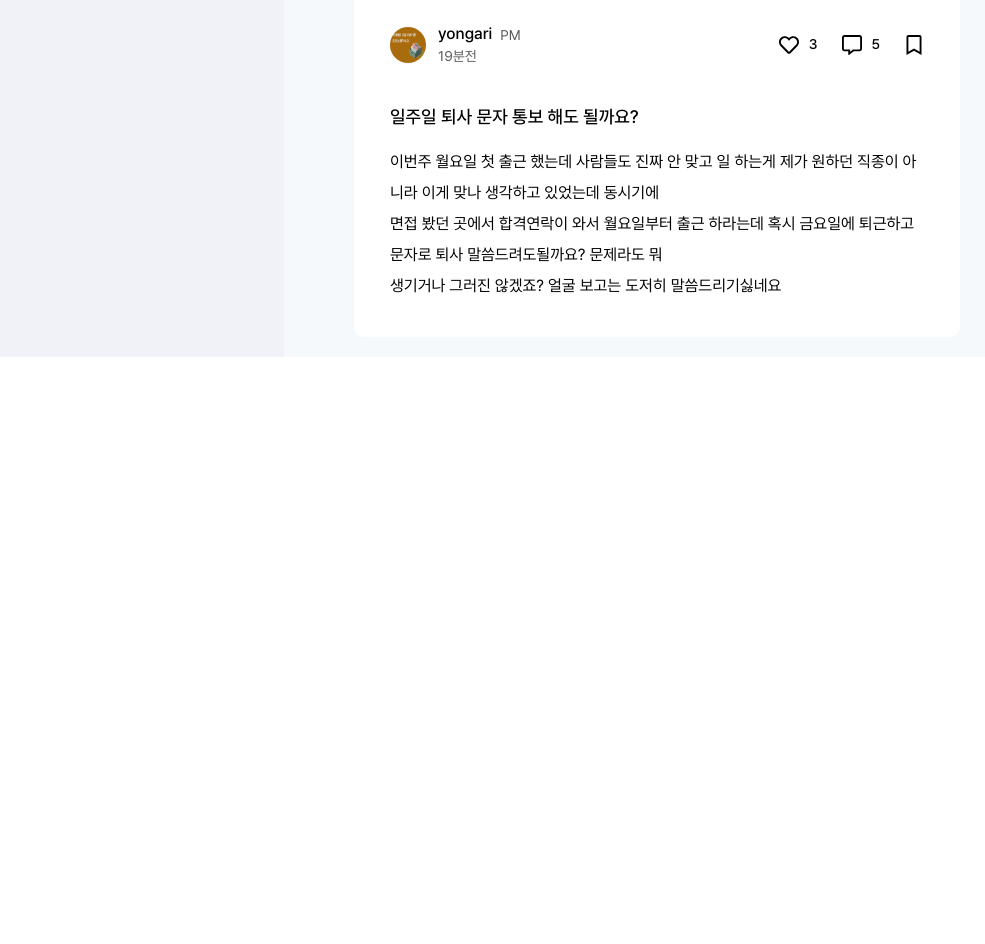
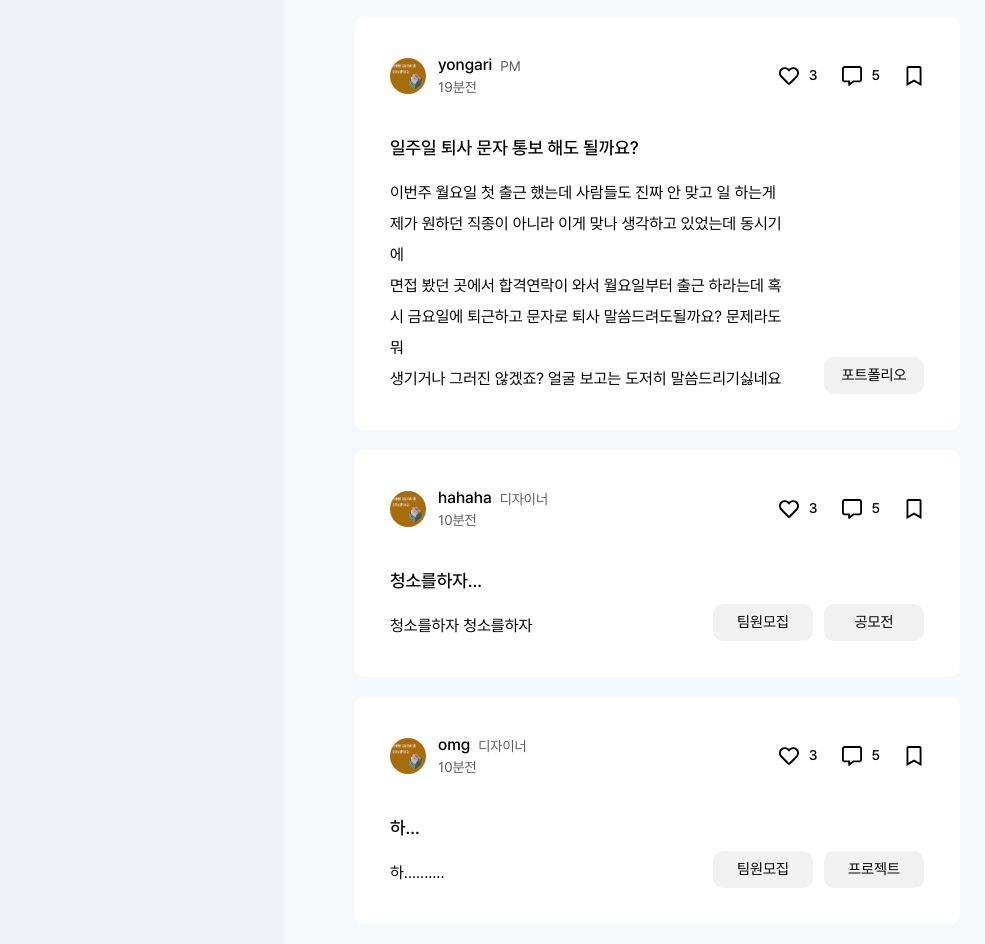
Before and after one commit to IT-Cotato/9th-Growing-Pain-FE, a React (Vite) app: page /1/Community/Total in a window 1280 px wide. Shown: the part 1140-2084 px from the top of the page, without its empty margins (0-985 px from the left). Before the commit the page ends 1497 px from the top, so only its background shows below. Built offline with nearby package versions, Linux system fonts and the light colour scheme.

Commit message:
feat: Community-tag

```diff
--- /dev/null
+++ b/src/components/CategoryTag.jsx
@@ -0,0 +1,26 @@
+const categoryTag = ({ category }) => {
+	const categoryNames = {
+		free: '자유',
+		study: '스터디',
+		contest: '공모전',
+		project: '프로젝트',
+		portfolio: '포트폴리오',
+	};
+
+	const categoryName = categoryNames[category];
+
+	return (
+		<div className="flex gap-[11px]">
+			{(category === 'project' || category === 'study' || category === 'contest') && (
+				<div className="w-[100px] h-[37px] rounded-[10px] bg-gray-line text-center py-[7px] text-[15px] font-normal">
+					팀원모집
+				</div>
+			)}
+			<div className="w-[100px] h-[37px] rounded-[10px] bg-gray-line text-center py-[7px] text-[15px] font-normal">
+				{categoryName}
+			</div>
+		</div>
+	);
+};
+
+export default categoryTag;
--- a/src/components/PostForm.jsx
+++ b/src/components/PostForm.jsx
@@ -12,7 +12,9 @@ const PostForm = ({ category }) => {
 
 	const categoryOptions = {
 		free: '자유',
-		member: '팀원모집',
+		study: '팀원모집',
+		contest: '팀원모집',
+		project: '팀원모집',
 		portfolio: '포트폴리오',
 	};
 
--- a/src/components/PostItem.jsx
+++ b/src/components/PostItem.jsx
@@ -1,6 +1,7 @@
 import { FaRegCommentAlt, FaRegHeart, FaHeart, FaBookmark, FaRegBookmark } from 'react-icons/fa';
 import { useState } from 'react';
 import CommentModal from '../components/CommentModal';
+import CategoryTag from './CategoryTag';
 
 const PostItem = ({
 	id,
@@ -12,6 +13,7 @@ const PostItem = ({
 	userProfile,
 	heart,
 	comment,
+	category,
 	bookmark,
 }) => {
 	const [isModalOpen, setIsModalOpen] = useState(false);
@@ -58,10 +60,15 @@ const PostItem = ({
 						</span>
 					</div>
 				</div>
-				{/* 글 본문 */}
-				<div className="flex flex-col gap-4 mt-[36px] rounded-[10px] place-items-start">
-					<h1 className="text-[18px] font-medium">{postTitle}</h1>
-					<h1 className="flex text-[16px] leading-[31px] whitespace-pre-line text-left">{content}</h1>
+				{/* 글 본문, 카테고리 태그*/}
+				<div className="flex justify-between gap-[36px]">
+					<div className="flex flex-col gap-4 mt-[36px] rounded-[10px] place-items-start">
+						<h1 className="text-[18px] font-medium">{postTitle}</h1>
+						<h1 className="flex text-[16px] leading-[31px] whitespace-pre-line text-left">{content}</h1>
+					</div>
+					<div className="self-end">
+						<CategoryTag category={category} />
+					</div>
 				</div>
 				<CommentModal
 					isOpen={isModalOpen}
--- a/src/pages/Login.jsx
+++ b/src/pages/Login.jsx
@@ -40,7 +40,7 @@ const Login = () => {
 
 		try {
 			const response = await axios.post(
-				'https://5ecc59c9-4083-4c5b-9271-8a9fca225f08.mock.pstmn.io/api/path/login',
+				'https://a134126a-ae63-4027-8858-a59993aca8e3.mock.pstmn.io/api/path/login',
 				payload,
 				{
 					headers: {
--- a/src/pages/SignupSuccess.jsx
+++ b/src/pages/SignupSuccess.jsx
@@ -3,6 +3,7 @@ import Footer from '../components/Footer';
 import Button from '../components/Button';
 import { FaCheck } from 'react-icons/fa6';
 import { useNavigate } from 'react-router-dom';
+import React from 'react';
 
 const SignupSuccess = () => {
 	const nav = useNavigate();
--- a/src/pages/TotalCommunity.jsx
+++ b/src/pages/TotalCommunity.jsx
@@ -6,6 +6,7 @@ import 프사 from '/images/공모전.png';
 import MenuBar from '../components/MenuBar';
 
 const TotalCommunity = ({ category }) => {
+	// Mock Data인데 이걸 서버에서 가져와도 useState에 저장하는게 맞겠지...?
 	const [posts, setPosts] = useState([
 		{
 			post_id: 1,
@@ -32,7 +33,7 @@ const TotalCommunity = ({ category }) => {
 			heart: 3,
 			comment: 5,
 			bookmartk: false,
-			category: 'member',
+			category: 'study',
 		},
 		{
 			profile: 프사,
@@ -48,9 +49,45 @@ const TotalCommunity = ({ category }) => {
 			bookmartk: false,
 			category: 'portfolio',
 		},
+		{
+			profile: 프사,
+			post_id: 4,
+			nickname: 'hahaha',
+			createdTime: '10분전',
+			position: '디자이너',
+			postTitle: '청소를하자...',
+			content: '청소를하자 청소를하자',
+			heart: 3,
+			comment: 5,
+			bookmartk: false,
+			category: 'contest',
+		},
+		{
+			profile: 프사,
+			post_id: 5,
+			nickname: 'omg',
+			createdTime: '10분전',
+			position: '디자이너',
+			postTitle: '하...',
+			content: '하..........',
+			heart: 3,
+			comment: 5,
+			bookmartk: false,
+			category: 'project',
+		},
 	]);
 
-	const filteredPosts = category ? posts.filter((post) => post.category === category) : posts;
+	// const filteredPosts = category ? posts.filter((post) => post.category === category) : posts;
+
+	// 카테고리(props)가 없으면 전체 포스트를 반환(전체 게시판).
+	// 카테고리가 있으면 카테고리가 배열인지 확인(팀원모집 게시판) 후 배열이 아니라면 post의 카테고리 이름과 props 카테고리 이름이 같은 게시글만 반환
+	// 카테고리가 배열이라면, 해당 배열에 포함된 카테고리의 post들만 반환
+
+	const filteredPosts = category
+		? Array.isArray(category)
+			? posts.filter((post) => category.includes(post.category))
+			: posts.filter((post) => post.category === category)
+		: posts;
 
 	return (
 		<div className="main flex-grow flex flex-col bg-navy-communityBg">
--- a/src/routes/Router.jsx
+++ b/src/routes/Router.jsx
@@ -24,6 +24,7 @@ import Setting from '../pages/Setting';
 import Support from '../pages/Support';
 import EditMyInfo from '../pages/EditMyInfo';
 import EditMyAbout from '../pages/EditMyAbout';
+import React from 'react';
 
 // 부모 컴포넌트로부터 로그인 여부에 대한 값 받아와서 사용
 const Router = ({ userInfo }) => {
@@ -95,7 +96,7 @@ const Router = ({ userInfo }) => {
 					children: [
 						{ path: 'Total', element: <TotalCommunity /> }, // 전체 게시판
 						{ path: 'Free', element: <TotalCommunity category={'free'} /> }, // 자유 게시판
-						{ path: 'Member', element: <TotalCommunity category={'member'} /> }, // 팀원모집 게시판
+						{ path: 'Member', element: <TotalCommunity category={['project', 'contest', 'study']} /> }, // 팀원모집 게시판
 						{ path: 'Portfolio', element: <TotalCommunity category={'portfolio'} /> }, // 포트폴리오 게시판
 					],
 				},
```
Also changed, not shown: src/pages/Setting.jsx (+12 -11 lines), 2 other files (tests, documents, lock files or other folders).
